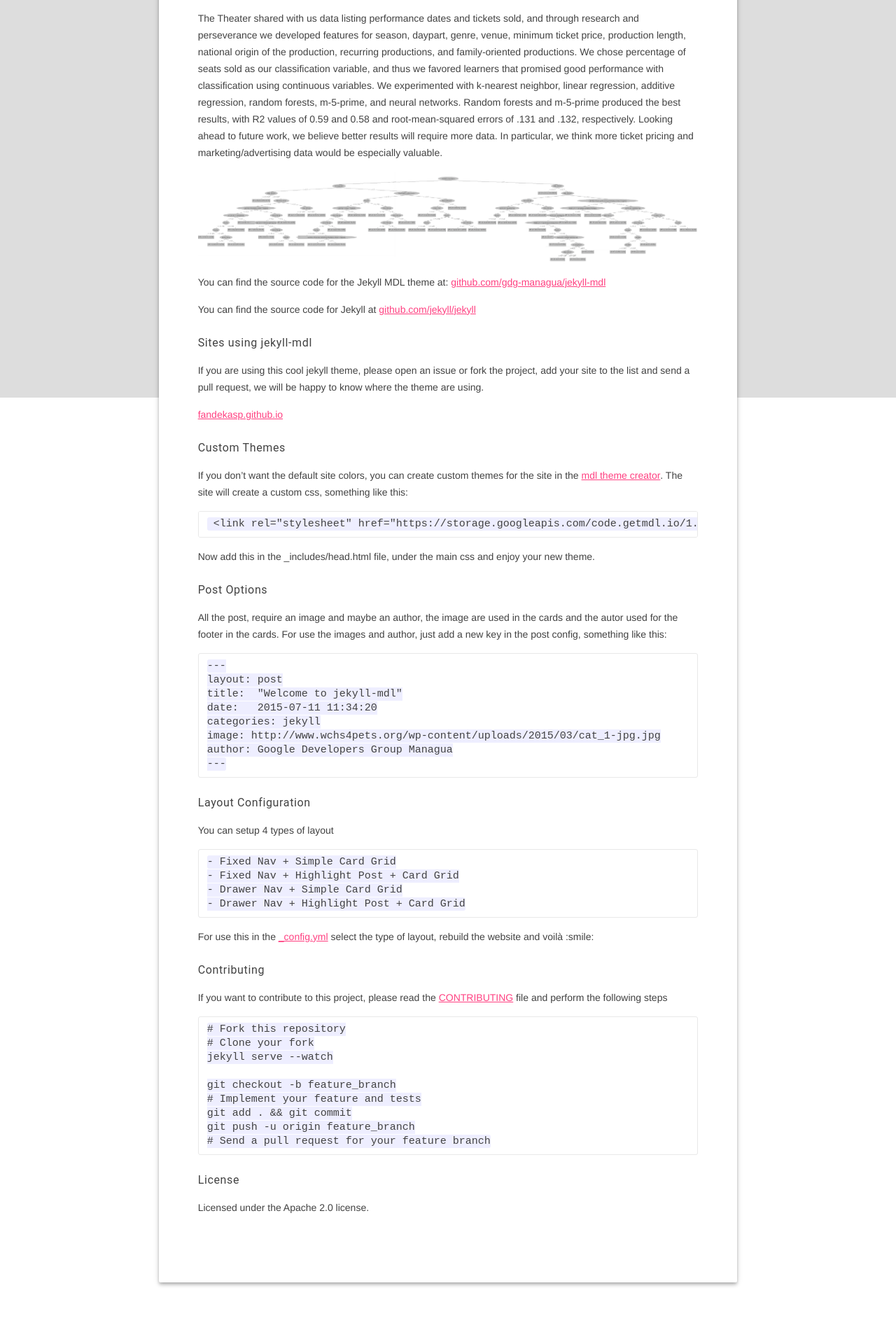
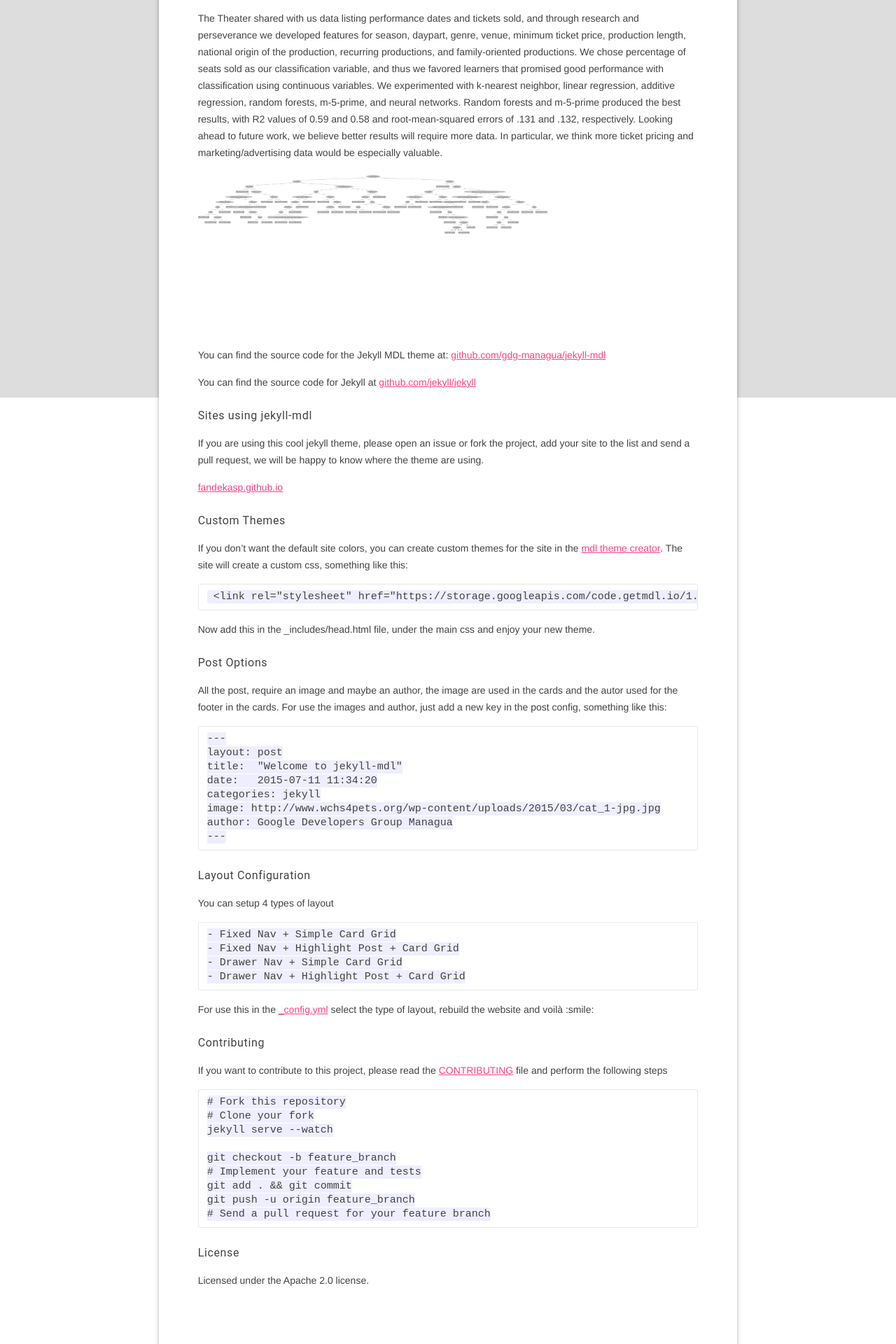
Before and after one commit to michaelcan2/michaelcan2.github.io, a Jekyll site: the page built from about.md, in a window 1280 px wide. Shown: the part 639-2559 px from the top of the page at 70% size. Built offline with Jekyll 4.4.1, drawn with Linux system fonts in a browser that asks for light colours; some of the changed text lies outside the part shown.

Commit message:
zoomimage

```diff
--- a/_sass/_layout.scss
+++ b/_sass/_layout.scss
@@ -30,6 +30,20 @@
   bottom: 25px;
 }
 
+.zoomimage{
+  width:500px;
+  height:250px;
+  overflow:hidden;
+  text-align:center;
+}
+
+.zoomimage:hover img{
+  transform:scale(1.2);
+}
+img{
+  max-width: 100%;
+  max-height: 100%;
+}
 // Index highlight card
 
 .section-highlight {
--- a/about.md
+++ b/about.md
@@ -13,8 +13,9 @@
 <p>
 The Theater shared with us data listing performance dates and tickets sold, and through research and perseverance we developed features for season, daypart, genre, venue, minimum ticket price, production length, national origin of the production, recurring productions, and family-oriented productions.  We chose percentage of seats sold as our classification variable, and thus we favored learners that promised good performance with classification using continuous variables.  We experimented with k-nearest neighbor, linear regression, additive regression, random forests, m-5-prime, and neural networks.  Random forests and m-5-prime produced the best results, with R2 values of 0.59 and 0.58 and root-mean-squared errors of .131 and .132, respectively.  Looking ahead to future work, we believe better results will require more data.  In particular, we think more ticket pricing and marketing/advertising data would be especially valuable.
 </p>
-
+<div class="zoomimage">
 <img src='../img/biggergraph.jpg'>
+</div>
 
 You can find the source code for the Jekyll MDL theme at: [github.com/gdg-managua/jekyll-mdl](https://github.com/gdg-managua/jekyll-mdl)
 
```
